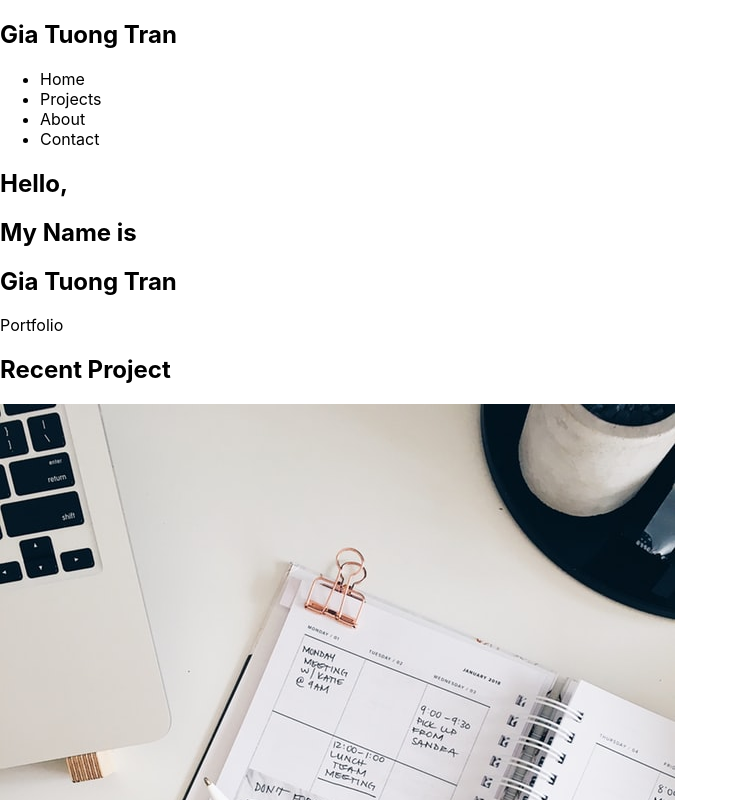
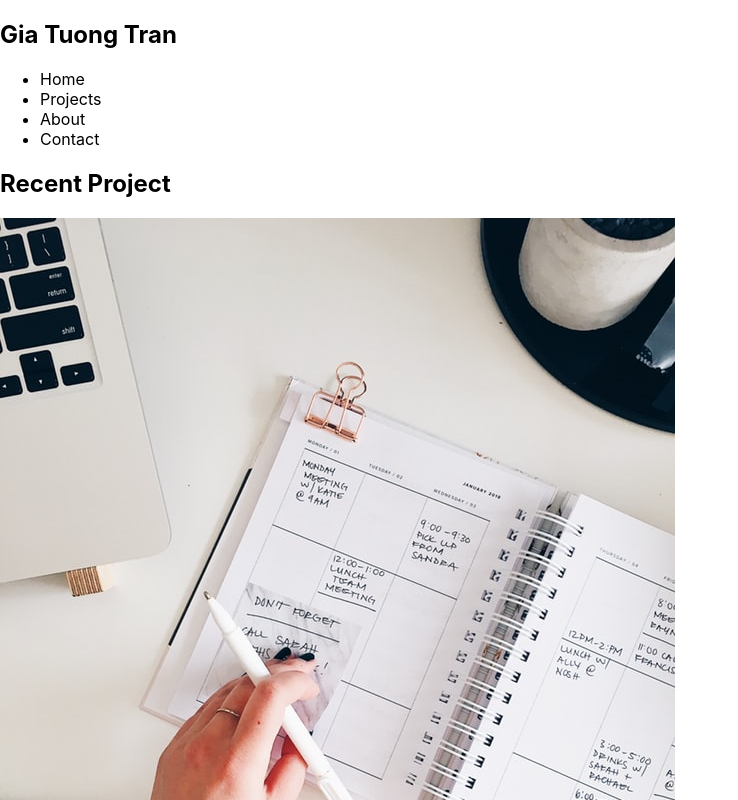
Before and after one commit to giatuongtran9/portfolio, a React app: page / in a window 1280 px wide. Shown: the top 800 px of the page, without its empty margins (0-738 px from the left). Built offline with nearby package versions, Linux system fonts and the light colour scheme.

Commit message:
comment out the text

```diff
--- a/src/Main/Main.js
+++ b/src/Main/Main.js
@@ -5,10 +5,10 @@ import { Link } from 'react-scroll'
 
 const Main = () => (
     <section id="main" className={maincss.Main}>
-        <h1>Hello, </h1>
+        {/* <h1>Hello, </h1>
         <h1> My Name is   </h1>
         <h1>Gia Tuong Tran </h1>
-        <Link activeClass="active" to="projects" spy={true} smooth={true} duration={1000}>Portfolio</Link>
+        <Link activeClass="active" to="projects" spy={true} smooth={true} duration={1000}>Portfolio</Link> */}
     </section>
 )
 
```
